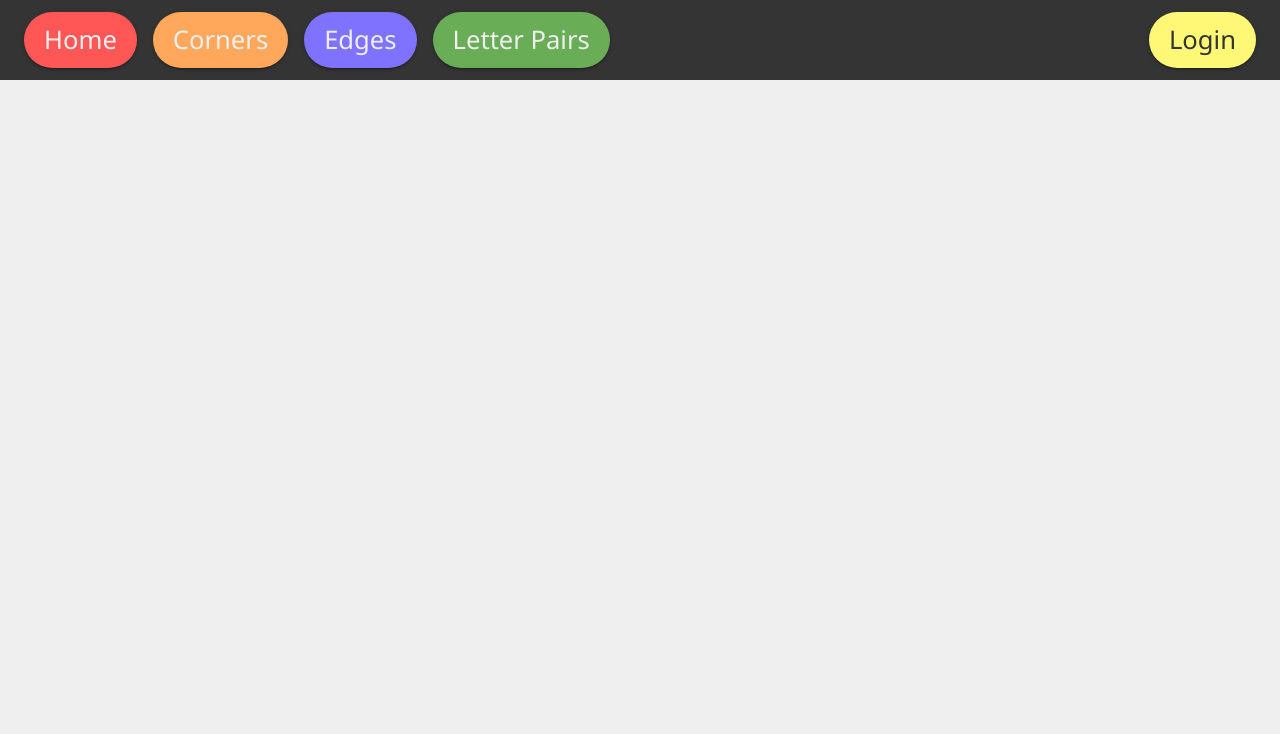
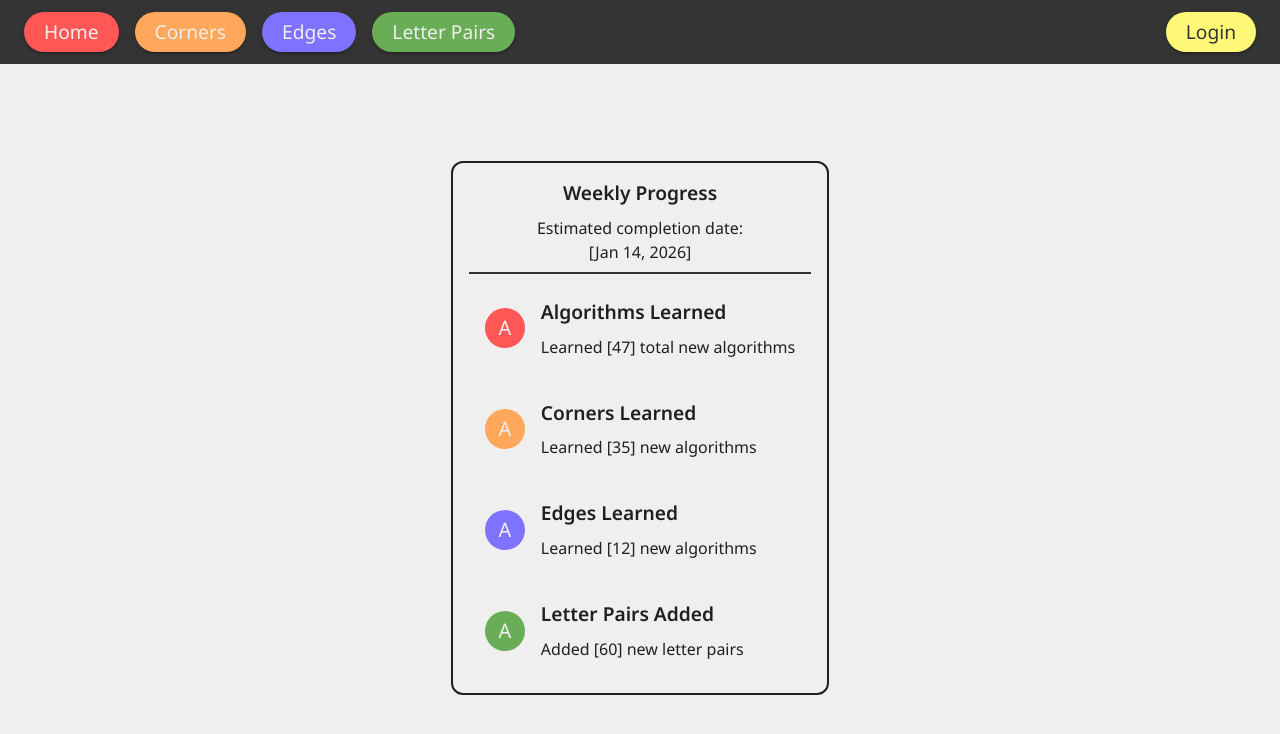
Before and after one commit to xander1111/cs494-final, a Next.js app: page / in a window 1280 px wide. Shown: the top 734 px of the page. Built offline with nearby package versions, Linux system fonts and the light colour scheme.

Commit message:
Create weekly progress UI

```diff
--- a/src/app/page.tsx
+++ b/src/app/page.tsx
@@ -1,24 +1,23 @@
-import { Box } from "@mui/material";
+import { Box, Grid, Stack } from "@mui/material";
+
+import { WeeklyProgressCard } from "@/components/weeklyProgressCard";
 
 export default function Home() {
   return (
     <main>
       <Box sx={{
-        bgcolor: 'common.white',
         display: 'flex',
         justifyContent: 'center',
         alignItems: 'center',
-        minHeight: 'calc(100vh - 5rem)',
-        marginTop: '5rem',
+        minHeight: 'calc(100vh - 4rem)',
+        marginTop: '4rem',
       }}>
-        <Box height='75%'>
-          <Box height='100%'>
-            {/** Weekly progress card */}
-          </Box>
-          <Box height='100%'>
+        <Stack>
+          <WeeklyProgressCard />
+          <Grid>
             {/** Current progress cards */}
-          </Box>
-        </Box>
+          </Grid>
+        </Stack>
       </Box>
     </main>
   );
--- a/src/components/navbar.tsx
+++ b/src/components/navbar.tsx
@@ -4,7 +4,7 @@ import { NavbarButton } from "./navbarButton";
 export function Navbar() {
     return (
         <Box
-            height="5rem"
+            height="4rem"
             sx={{
                 bgcolor: 'common.black',
                 display: 'flex',
--- a/src/components/navbarButton.tsx
+++ b/src/components/navbarButton.tsx
@@ -7,9 +7,6 @@ export function NavbarButton(props: { color: "inherit" | "error" | "primary" | "
             <Button
                 color={props.color}
                 variant='contained'
-                sx={{
-                    m: 1
-                }}
             >
                 <Typography variant='navbar' >{props.text}</Typography>
             </Button>
--- /dev/null
+++ b/src/components/progressCard.tsx
@@ -0,0 +1,16 @@
+import { Avatar, Stack, Typography } from "@mui/material";
+import StyledCard from "./styledCard";
+
+export function ProgressCard(props: { header: string, subheader: string, color: string }) {
+    return (
+        <StyledCard sx={{ outlineWidth: 0 }}>
+            <Stack direction='row' justifyContent='flex-start' spacing={2} >
+                <Avatar sx={{ bgcolor: props.color }}>A</Avatar>
+                <Stack alignItems='flex-start'>
+                    <Typography variant="cardHeader">{props.header}</Typography>
+                    <Typography variant="cardSubheader" textAlign='center'>{props.subheader}</Typography>
+                </Stack>
+            </Stack>
+        </StyledCard>
+    )
+}
--- /dev/null
+++ b/src/components/styledCard.tsx
@@ -0,0 +1,21 @@
+'use client'
+
+import { Card } from "@mui/material";
+import { styled } from "@mui/system";
+
+const StyledCard = styled(Card)(({ theme }) => ({
+    backgroundColor: theme.palette.common.white,
+    outlineColor: theme.palette.common.black,
+    borderRadius: 10,
+    padding: 16,
+    outline: 'solid',
+    outlineWidth: '0.15rem',
+    boxShadow: 'none',
+    variants: {
+        'noOutline' : {
+            outlineWidth: '0',
+        },
+    }
+}))
+
+export default StyledCard
--- /dev/null
+++ b/src/components/styledDivider.tsx
@@ -0,0 +1,12 @@
+'use client'
+
+import { Divider } from "@mui/material";
+import { styled } from "@mui/system";
+
+const StyledDivider = styled(Divider)(({ theme }) => ({
+    width: '100%',
+    borderBottomWidth: '0.15rem',
+    borderColor: theme.palette.common.black,
+}))
+
+export default StyledDivider
--- /dev/null
+++ b/src/components/weeklyProgressCard.tsx
@@ -0,0 +1,29 @@
+import { Box, Stack, Typography } from "@mui/material";
+
+import StyledCard from "./styledCard";
+import StyledDivider from "./styledDivider";
+import { ProgressCard } from "./progressCard";
+
+export function WeeklyProgressCard() {
+    return (
+        <StyledCard>
+            <Stack>
+                <Typography variant="cardHeader">Weekly Progress</Typography>
+                <Stack spacing={0}>
+                    <Typography variant="cardSubheader">Estimated completion date:</Typography>
+                    <Typography variant="cardSubheader">[Jan 14, 2026]</Typography>
+                </Stack>
+
+                <StyledDivider />
+
+                <Stack alignItems='flex-start'>
+                    <ProgressCard header="Algorithms Learned" subheader="Learned [47] total new algorithms" color='error.main' />
+                    <ProgressCard header="Corners Learned" subheader="Learned [35] new algorithms" color='secondary.main' />
+                    <ProgressCard header="Edges Learned" subheader="Learned [12] new algorithms" color='primary.main' />
+                    <ProgressCard header="Letter Pairs Added" subheader="Added [60] new letter pairs" color='success.main' />
+                </Stack>
+
+            </Stack>
+        </StyledCard>
+    )
+}
--- a/src/theme/theme.ts
+++ b/src/theme/theme.ts
@@ -42,6 +42,9 @@ export const theme = createTheme({
             white: "#EFEFEF",
             black: "#343434",
         },
+        background: {
+            default: "#EFEFEF",
+        },
         primary: {
             main: '#7E72FF',
             contrastText: "#EFEFEF",
@@ -67,21 +70,21 @@ export const theme = createTheme({
     typography: {
         fontFamily: notoSans.style.fontFamily,
         cardHeader: {
-            fontSize: '2rem',
-            fontWeight: 700,
+            fontSize: '1.2rem',
+            fontWeight: 600,
         },
         cardSubheader: {
-            fontSize: '1.6rem'
+            fontSize: '1rem'
         },
         navbar: {
-            fontSize: '1.6rem'
+            fontSize: '1.2rem'
         },
         search: {
-            fontSize: '1.2rem'
+            fontSize: '0.7rem'
         },
-        button: {
-            fontWeight: 700,
-        },
+        // button: {
+        //     fontWeight: 700,
+        // },
     },
 
     components: {
@@ -93,16 +96,28 @@ export const theme = createTheme({
                     paddingRight: 20,
                     fontWeight: 400,
                     textTransform: 'none',
+                    height: '2.5rem',
+                    margin: '0.5rem',
                 },
             },
         },
-        // MuiPaper: {
-        //     styleOverrides: {
-        //         root: {
-        //             borderRadius: 12,
-        //             padding: 16,
-        //         },
-        //     },
-        // },
+        MuiDivider: {
+            styleOverrides: {
+                root: {
+                    width: '100%',
+                    borderBottomWidth: '0.15rem',
+                }
+            }
+        },
+        MuiStack: {
+            defaultProps: {
+                spacing: 1
+            },
+            styleOverrides: {
+                root: {
+                    alignItems: 'center',
+                }
+            }
+        }
     },
 })
```
